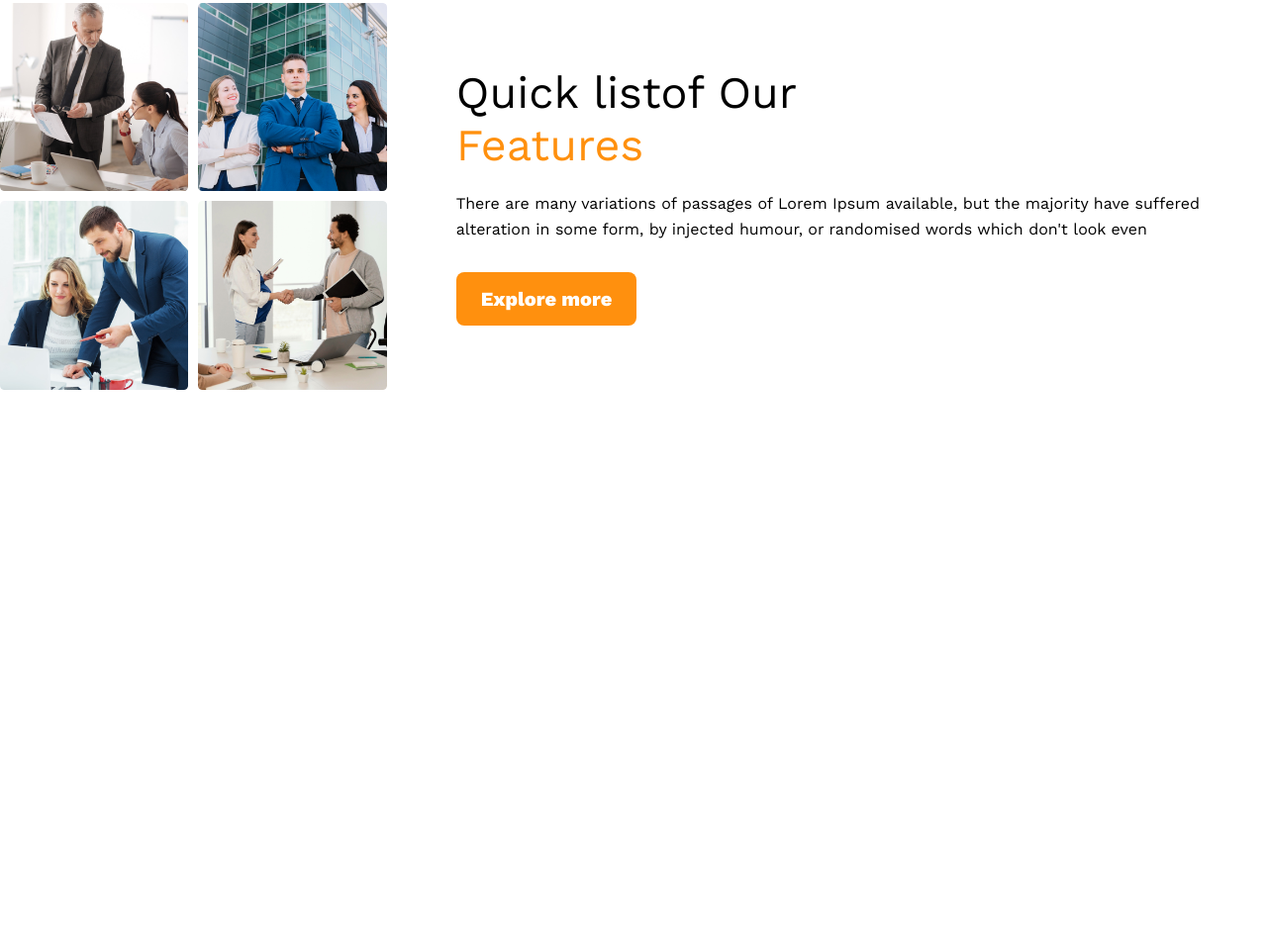
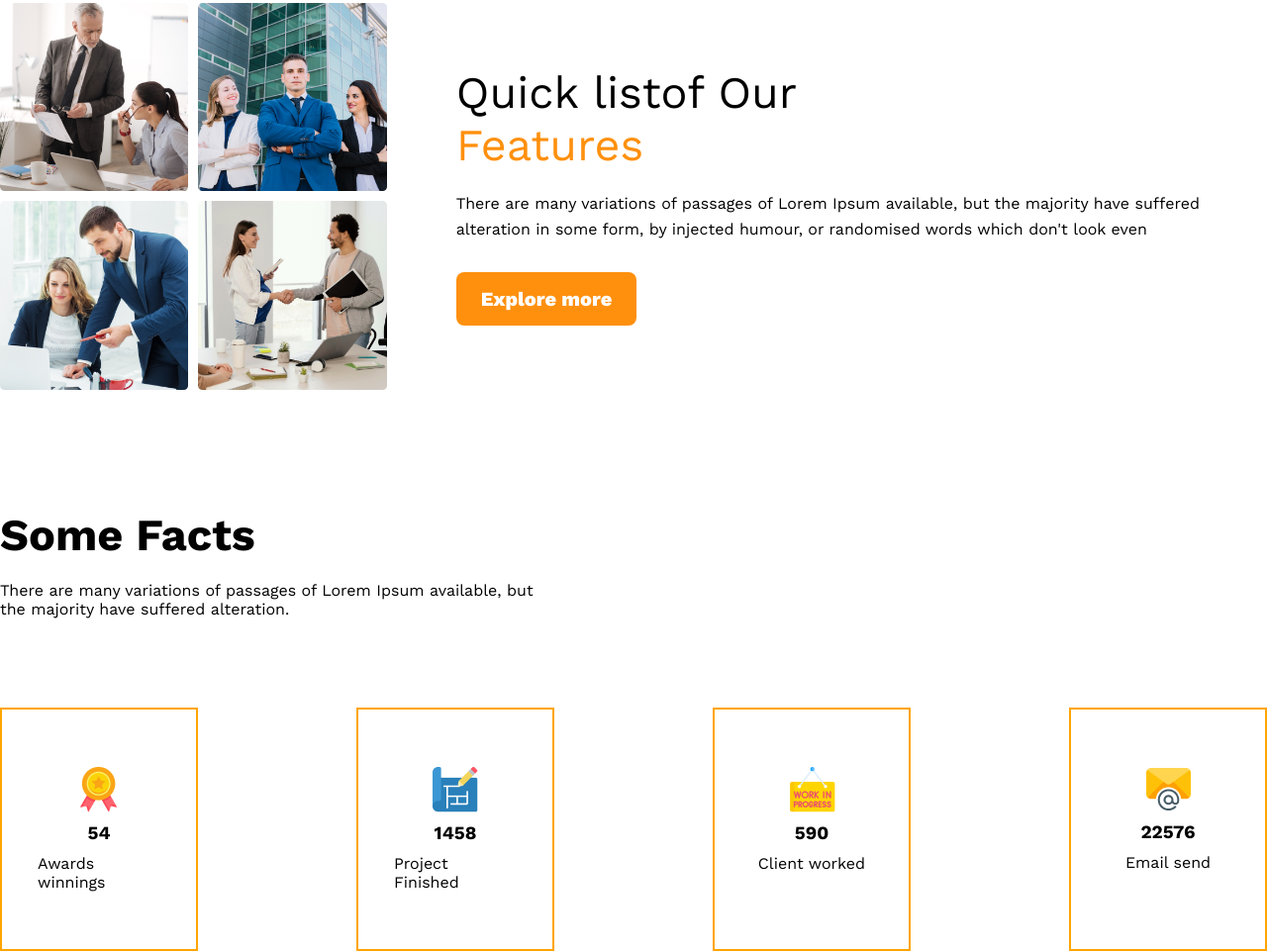
Before and after one commit to Bijoy-karmokar/g3-architects-website, a plain HTML site: page index.html in a window 1280 px wide. Shown: the part 1357-2318 px from the top of the page at 99% size. Before the commit the page ends 1871 px from the top, so only its background shows below. Drawn offline with nearby package versions, Linux system fonts and the light colour scheme.

Commit message:
facts section

```diff
--- a/index.html
+++ b/index.html
@@ -34,6 +34,7 @@
       </div>
     </header>
     <main>
+        <!-- featured section -->
         <section id="featured">
             <div class="featured-image">
                 <img src="images/team1.png" alt="">
@@ -47,6 +48,51 @@
                  <button>Explore more</button>
             </div>
         </section>
+
+        <!-- skills section -->
+
+        <!-- facts section -->
+         <section id="facts">
+               <div class="facts-text">
+                <h3>Some Facts</h3>
+                <p>There are many variations of passages of Lorem Ipsum available, but <br> the majority have suffered alteration.</p>
+               </div>
+
+               <div class="fact-cards">
+                   <div class="card-child">
+                    <div class="div1">
+                      <img src="images/icons/ribon.png" alt="">
+                      <h3>54</h3>
+                      <p>Awards winnings</p>
+                   </div>
+                   </div>
+                    <div class="card-child">
+                       <div class="div1">
+                      <img src="images/icons/projects.png" alt="">
+                      <h3>1458</h3>
+                      <p>Project Finished</p>
+                   </div>
+                   </div>
+                   <div class="card-child">
+                     <div class="div1">
+                      <img src="images/icons/customers.png" alt="">
+                      <h3>590</h3>
+                      <p>Client worked</p>
+                   </div>
+                   </div>
+                   <div class="card-child">
+                      <div class="div1">
+                      <img src="images/icons/email.png" alt="">
+                      <h3>22576</h3>
+                      <p>Email send</p>
+                   </div>
+                   </div>
+               </div>
+         </section>
+
+        <!-- Sponspors section -->
+
+
     </main>
     <footer></footer>
   </body>
--- a/styles/style.css
+++ b/styles/style.css
@@ -122,6 +122,40 @@ main {
   width: 100%;
 }
 
+/* facts section starts */
+.facts-text h3{
+color: var(--Dark 01, rgba(19, 19, 19, 1));
+font-size: 45px;
+font-weight: 700;
+}
+.facts-text p{
+color: var(--Dark 03, rgba(114, 114, 114, 1));
+font-size: 16px;
+font-weight: 400;
+margin: 20px 0 90px 0;
+}
+
+.fact-cards{
+    display: grid;
+    grid-template-columns: repeat(4,1fr);
+    gap: 160px;
+}
+
+.fact-cards .card-child{
+    border: 2px solid orange;
+}
+
+.card-child .div1{
+    display: flex;
+    flex-direction: column;
+    justify-content: center;
+    align-items: center;
+    padding: 58px 36px;
+}
+
+.div1 h3{
+    margin: 10px 0;
+}
 /* responsive design */
 
 @media screen and (max-width: 576px) {
@@ -139,7 +173,16 @@ main {
   .featured-text{
     margin: 0 10px;
   }
-  .featured-image {
+  .featured-image,.fact-cards {
     grid-template-columns: repeat(1, 1fr);
   }
+  .facts-text{
+    margin: 0 10px;
+  }
+  .fact-cards{
+    gap: 20px;
+  }
+  .card-child .div1{
+    padding: 20px 10px;
+  }
 }
```
